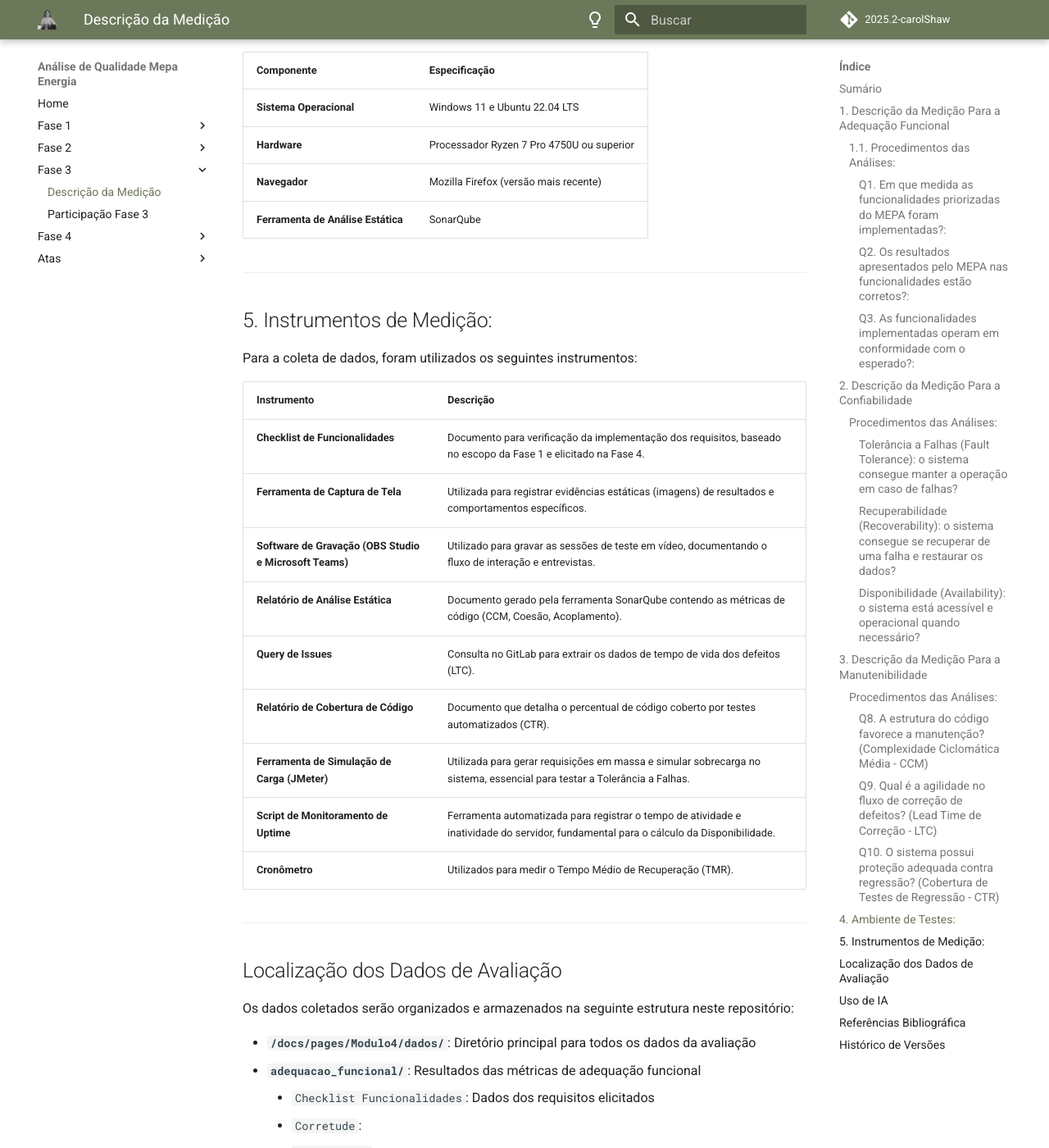
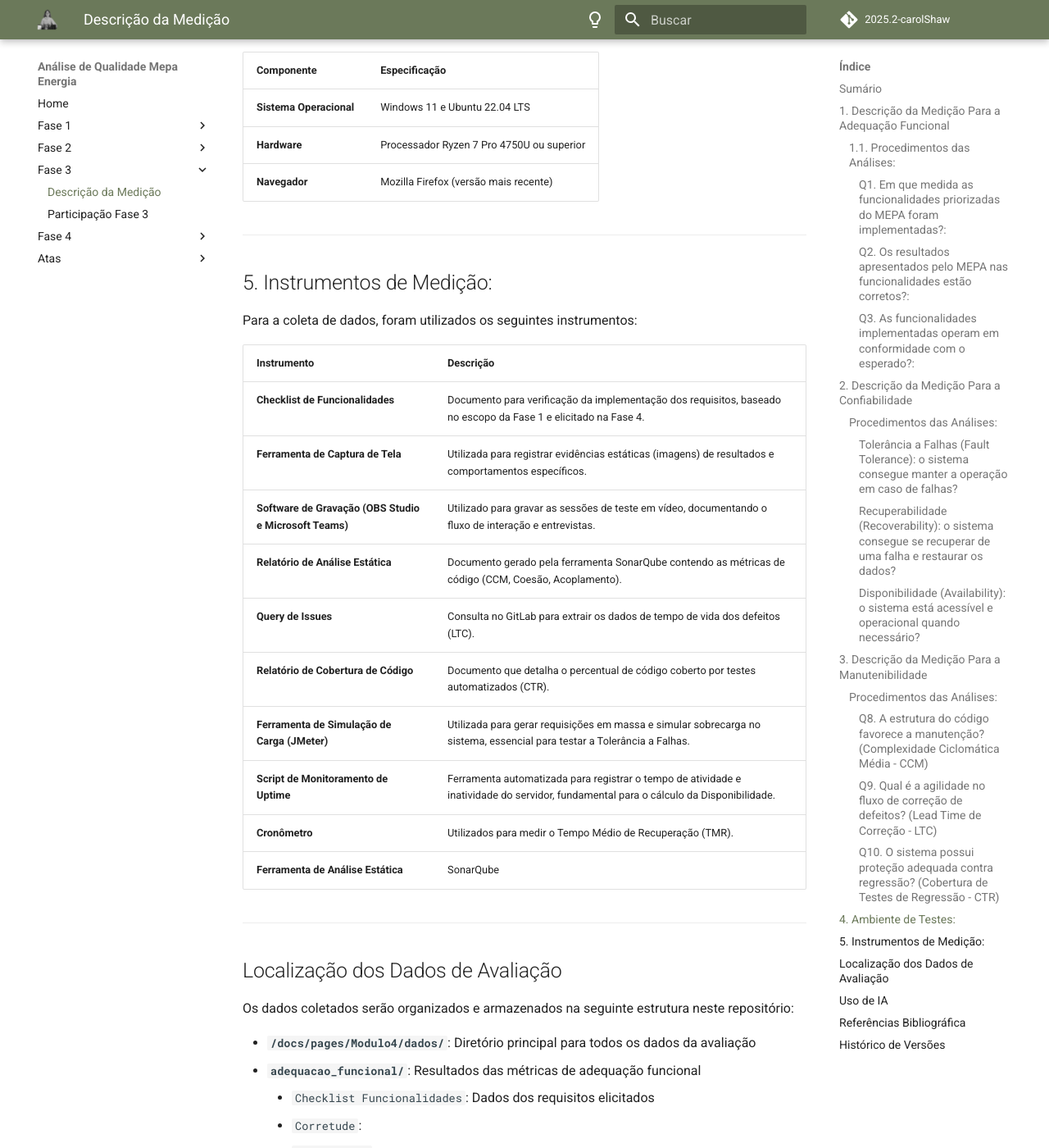
Before and after one commit to FCTE-Qualidade-de-Software-1/2025-2_T02_CAROL-SHAW, an MkDocs documentation site: the page built from docs/pages/Modulo3/descricaoDaMedicao.md, in a window 1280 px wide and 1400 px high, scrolled down 5264 px. Shown: the whole window at 82% size. Built offline with MkDocs 1.6.1 and Material for MkDocs 9.7.7, drawn with Linux system fonts in a browser that asks for light colours; comment, search, counter and statistics services are not loaded; part of the change alters nothing that is shown.

```diff
--- a/docs/pages/Modulo3/descricaoDaMedicao.md
+++ b/docs/pages/Modulo3/descricaoDaMedicao.md
@@ -152,7 +152,6 @@ Os testes foram executados nos ambientes descritos na tabela abaixo, garantindo
 | **Sistema Operacional** | Windows 11 e Ubuntu 22.04 LTS |
 | **Hardware** | Processador Ryzen 7 Pro 4750U ou superior |
 | **Navegador** | Mozilla Firefox (versão mais recente) |
-| **Ferramenta de Análise Estática** | SonarQube |
 
 ---
 
@@ -171,6 +170,7 @@ Para a coleta de dados, foram utilizados os seguintes instrumentos:
 | **Ferramenta de Simulação de Carga (JMeter)** | Utilizada para gerar requisições em massa e simular sobrecarga no sistema, essencial para testar a Tolerância a Falhas. |
 | **Script de Monitoramento de Uptime** | Ferramenta automatizada para registrar o tempo de atividade e inatividade do servidor, fundamental para o cálculo da Disponibilidade. |
 | **Cronômetro** | Utilizados para medir o Tempo Médio de Recuperação (TMR). |
+| **Ferramenta de Análise Estática** | SonarQube |
 
 ---
 
```
